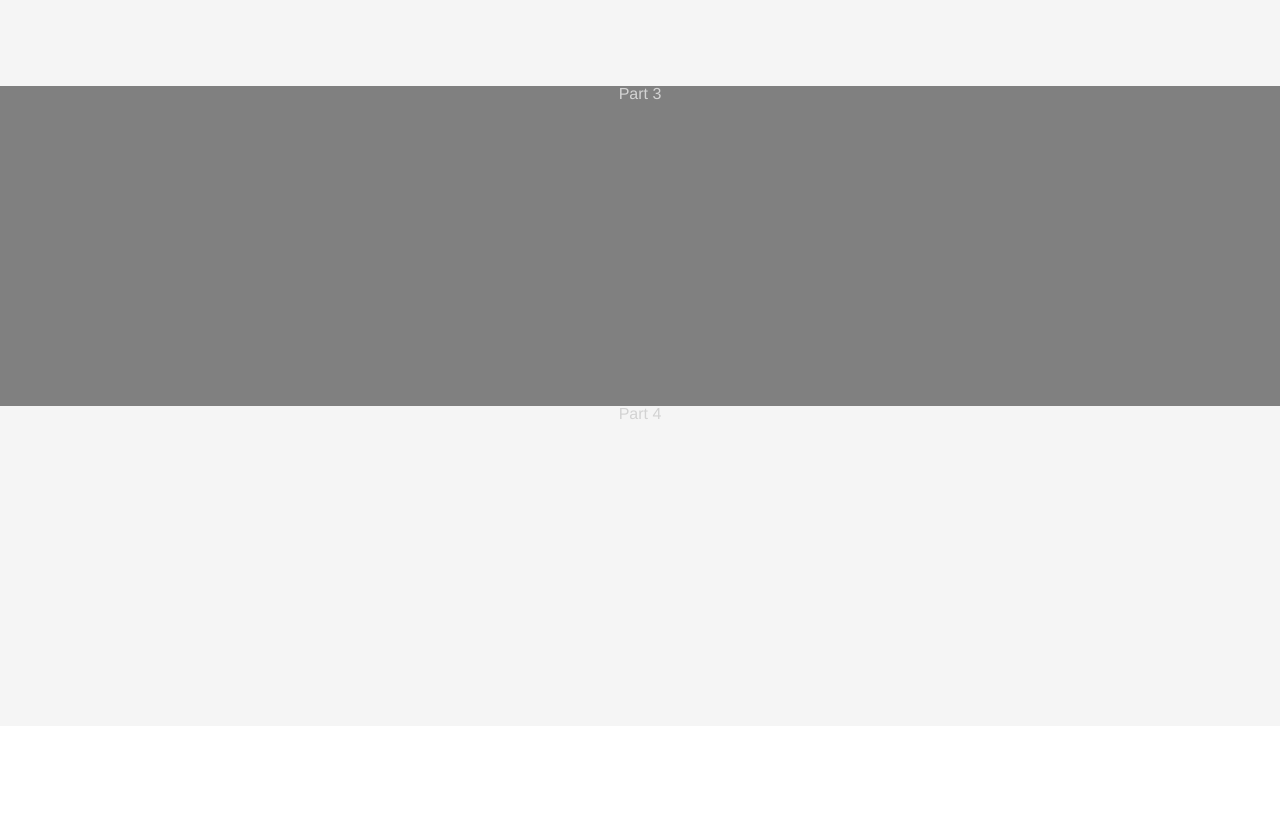
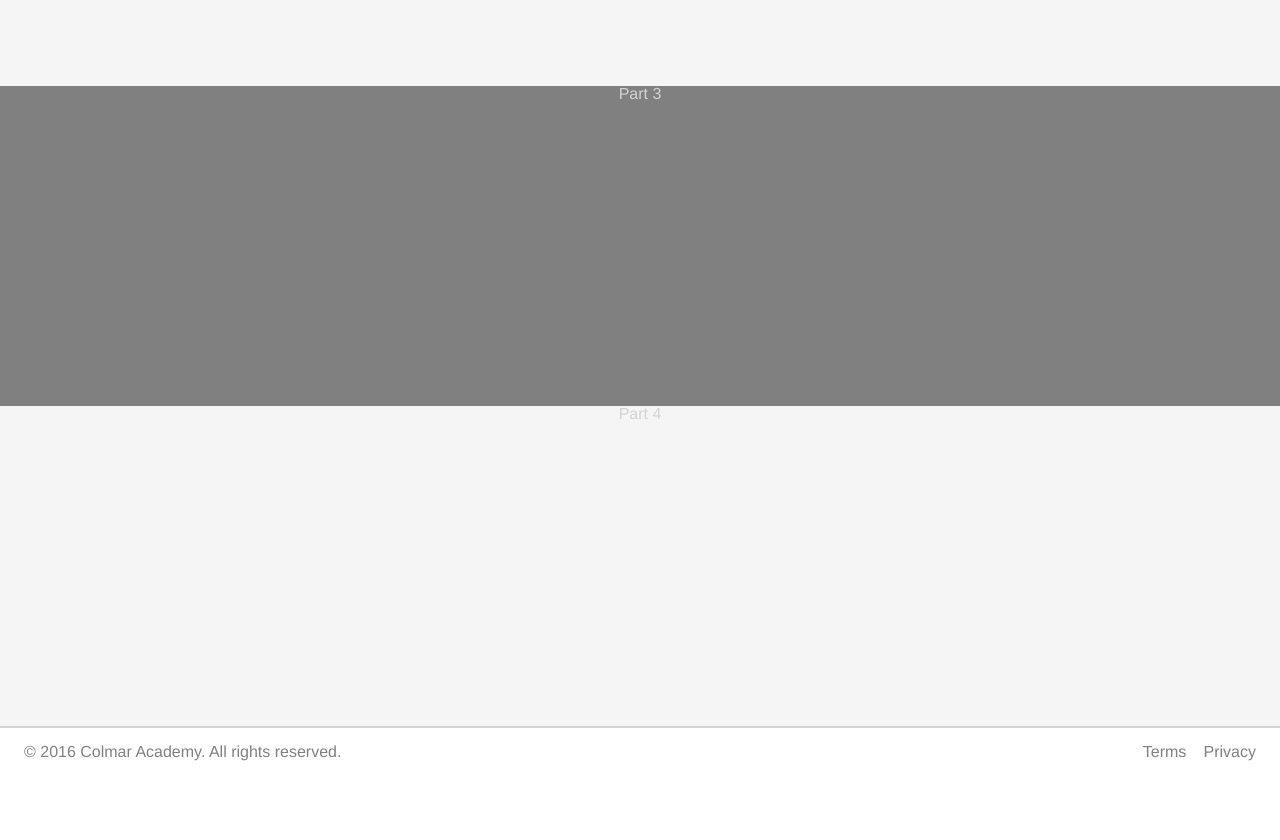
Before and after one commit to bliblii/Colmar-Academy, a plain HTML site: page index.html in a window 1280 px wide. Shown: the part 630-1470 px from the top of the page. Before the commit the page ends 1356 px from the top, so only its background shows below. Drawn offline with Linux system fonts and the light colour scheme.

Commit message:
made footer (desktop + mobile) & modified the mobile nav-bar icon size

```diff
--- a/index.html
+++ b/index.html
@@ -49,7 +49,15 @@
 
     </div>
 
-    <footer></footer>
+    <footer>
+        <div>
+            <span>&copy; 2016 Colmar Academy. All rights reserved.</span>
+            <ul>
+                <li><a href="">Terms</a></li>
+                <li><a href="">Privacy</a></li>
+            </ul>
+        </div>
+    </footer>
 
 </body>
 
--- a/resources/css/style.css
+++ b/resources/css/style.css
@@ -8,6 +8,10 @@ html {
 body {
     font-family: Helvetica;
     color: LightGray;
+}
+
+a {
+    color: Grey;
 }
 
 /* HEADER */
@@ -59,10 +63,6 @@ nav li {
     padding-left: 1rem;
 }
 
-nav li a {
-    color: Gray;
-}
-
 .mobile {
     display: none;
 }
@@ -84,6 +84,10 @@ nav li a {
         justify-content: space-between;
         align-items: center;
     }
+
+    nav img {
+        height: 2.7rem;
+    }
 }
 
 
@@ -100,3 +104,42 @@ nav li a {
     background-color: whitesmoke;
     text-align: center;
 }
+
+
+/* FOOTER */
+
+footer {
+    color: Grey;
+}
+
+footer div {
+    height: 6rem;
+    background-color: : whitesmoke;
+    display: flex;
+    justify-content: space-between;
+    align-items: flex-start;
+    padding:  1rem 1.5rem 0 1.5rem;
+    border-top: 2px solid lightGrey;
+}
+
+footer ul li {
+    display: inline;
+    padding-left: 0.8rem;
+}
+
+@media only screen and (max-width: 680px)
+{
+    footer ul {
+        display: none;
+    }
+
+    footer div {
+        padding: 1.5rem 0 0 0;
+        justify-content: center;
+        height: inherit;
+    }
+
+    footer span {
+        padding: 1rem 0;
+    }
+}
```
